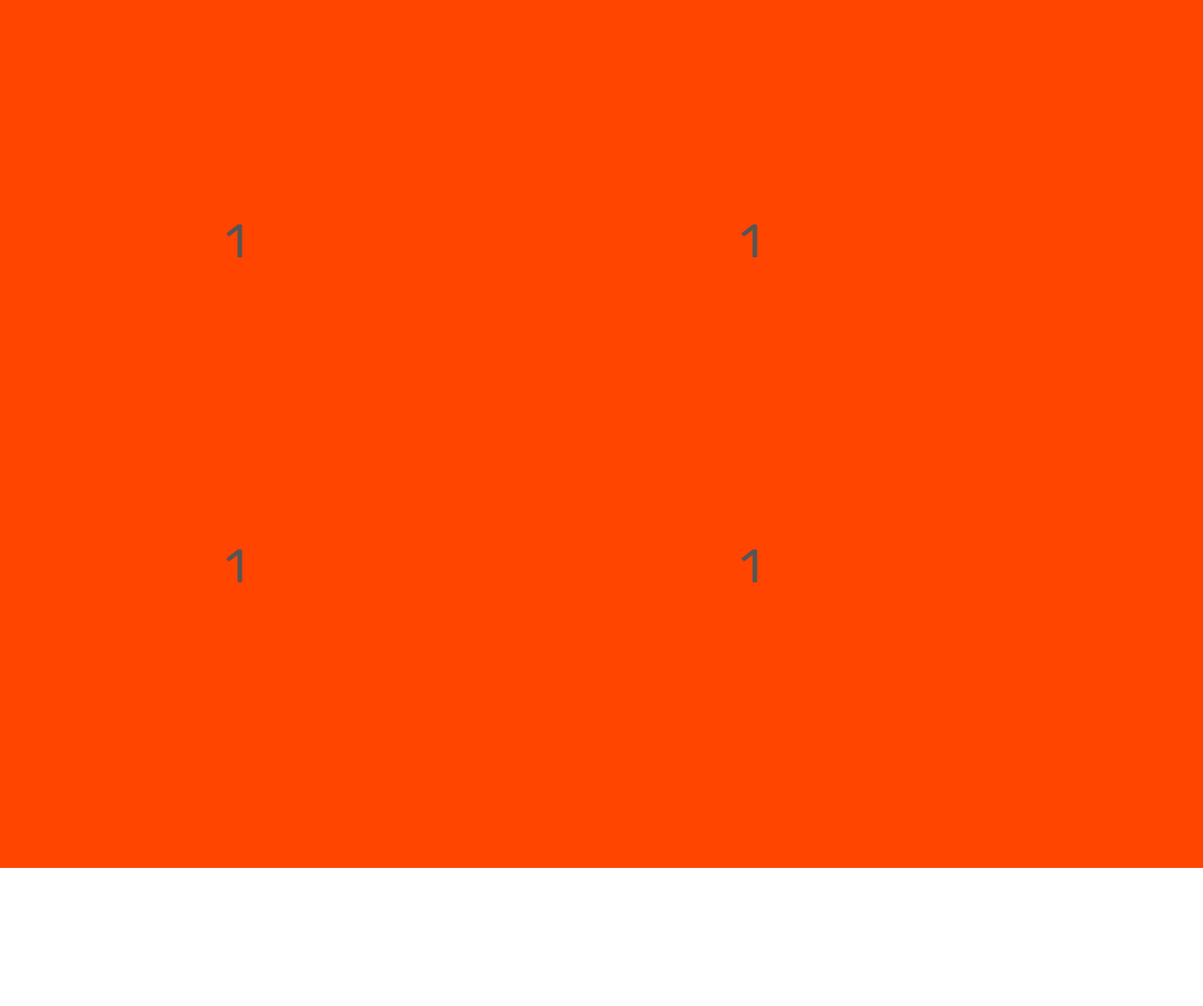
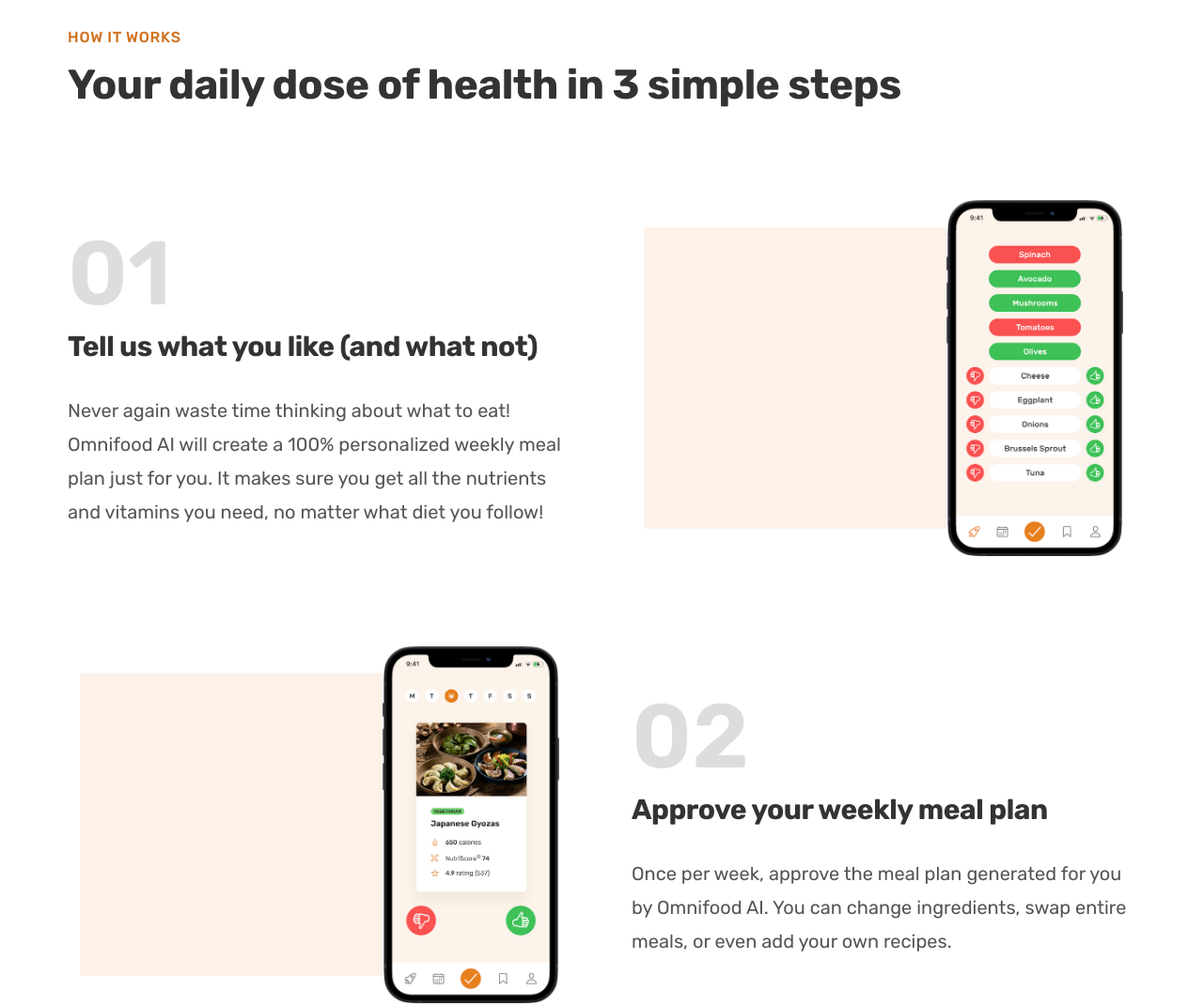
Before and after one commit to danielolasupo02/Omnifood-Eats, a plain HTML site: page index.html in a window 1280 px wide. Shown: the part 960-2031 px from the top of the page at 94% size. Before the commit the page ends 1884 px from the top, so only its background shows below. Drawn offline with Linux system fonts and the light colour scheme.

Commit message:
Add how-it-works section

```diff
--- /dev/null
+++ b/css/general.css
@@ -0,0 +1,106 @@
+/*********************/
+/*GENERAL RE-USABLE COMPONENTS*/
+/*********************/
+.container {
+  /*1140px*/
+  max-width: 120rem;
+  margin: 0 auto;
+  padding: 0 3.2rem;
+}
+
+.grid {
+  display: grid;
+  column-gap: 6.4rem;
+  row-gap: 9.6rem;
+}
+
+.grid--2-cols {
+  grid-template-columns: repeat(2, 1fr);
+}
+
+.grid--3-cols {
+  grid-template-columns: repeat(3, 1fr);
+}
+
+.grid--4-cols {
+  grid-template-columns: repeat(4, 1fr);
+}
+
+.grid--center-v {
+  align-items: center;
+}
+
+.heading-primary.heading-primary,
+.heading-secondary,
+.heading-tertiary {
+  font-weight: 700;
+  color: #333;
+  letter-spacing: -0.5px;
+}
+
+.heading-primary {
+  font-size: 5.2rem;
+  line-height: 1.05;
+  margin-bottom: 3.2rem;
+}
+
+.heading-secondary {
+  font-size: 4.4rem;
+  line-height: 1.2;
+  margin-bottom: 9.6rem;
+}
+
+.heading-tertiary {
+  font-size: 3rem;
+  line-height: 1.2;
+  margin-bottom: 3.2rem;
+}
+
+.subheading {
+  display: block;
+  font-size: 1.6rem;
+  font-weight: 500;
+  color: #cf711f;
+  text-transform: uppercase;
+  margin-bottom: 1.6rem;
+  letter-spacing: 0.75px;
+}
+
+.btn:link,
+.btn:visited {
+  display: inline-block;
+  text-decoration: none;
+  font-size: 2rem;
+  font-weight: 600;
+  padding: 1.6rem 3.2rem;
+  border-radius: 9px;
+}
+
+.btn--full:link,
+.btn--full:visited {
+  background-color: #e67e22;
+  color: #fff;
+}
+
+.btn--full:hover,
+.btn--full:active {
+  background-color: #cf711f;
+  color: #fff;
+}
+
+.btn--outline:link,
+.btn--outline:visited {
+  background-color: #fff;
+  color: #555;
+}
+
+.btn--outline:hover,
+.btn--outline:active {
+  background-color: #fdf2e9;
+  /*Trick to add border inside*/
+  box-shadow: inset 0 0 0 3px #fff;
+}
+
+.margin-right-sm {
+  margin-right: 1.6rem;
+}
--- a/css/style.css
+++ b/css/style.css
@@ -10,7 +10,13 @@
 
 - Line Heights
 Default: 1
+Small: 1.05
+Medium: 1.2
+Paragraph default: 1.6
 
+- Letter Spacing
+0.5px
+0.75px
 
 --- 02 COLORS
 
@@ -52,81 +58,6 @@
   line-height: 1;
   font-weight: 400;
   color: #555;
-}
-
-/*********************/
-/*GENERAL RE-USABLE COMPONENTS*/
-/*********************/
-.container {
-  /*1140px*/
-  max-width: 120rem;
-  margin: 0 auto;
-  padding: 0 3.2rem;
-}
-
-.grid {
-  display: grid;
-  gap: 9.6rem;
-}
-
-.grid--2-cols {
-  grid-template-columns: repeat(2, 1fr);
-}
-
-.grid--3-cols {
-  grid-template-columns: repeat(3, 1fr);
-}
-
-.grid--4-cols {
-  grid-template-columns: repeat(4, 1fr);
-}
-
-.heading-primary {
-  font-size: 5.2rem;
-  font-weight: 700;
-  line-height: 1.05;
-  color: #333;
-  letter-spacing: -0.5px;
-  margin-bottom: 3.2rem;
-}
-
-.btn:link,
-.btn:visited {
-  display: inline-block;
-  text-decoration: none;
-  font-size: 2rem;
-  font-weight: 600;
-  padding: 1.6rem 3.2rem;
-  border-radius: 9px;
-}
-
-.btn--full:link,
-.btn--full:visited {
-  background-color: #e67e22;
-  color: #fff;
-}
-
-.btn--full:hover,
-.btn--full:active {
-  background-color: #cf711f;
-  color: #fff;
-}
-
-.btn--outline:link,
-.btn--outline:visited {
-  background-color: #fff;
-  color: #555;
-}
-
-.btn--outline:hover,
-.btn--outline:active {
-  background-color: #fdf2e9;
-  /*Trick to add border inside*/
-  box-shadow: inset 0 0 0 3px #fff;
-}
-
-.margin-right-sm {
-  margin-right: 1.6rem;
 }
 
 /*********************/
@@ -255,10 +186,45 @@
 /*********************/
 .section-how {
   padding: 9.6rem 0;
-  background-color: orangered;
+  /* background-color: orangered; */
 }
 
-.section-how div {
+.step-number {
+  font-size: 9.6rem;
+  font-weight: 600;
+  color: #ddd;
+  margin-bottom: 1.2rem;
+}
+
+.step-img-box {
+  display: flex;
+  align-items: center;
+  justify-content: center;
+}
+
+.step-img-box::before {
+  content: "";
+  display: block;
+  width: 60%;
+  /* height: 100px; */
+  background-color: #fdf2e9;
+
+  padding-bottom: 60%;
+
+  /*Pushes this to appear underneath the phone*/
+}
+
+.step-img {
+  width: 35%;
+  z-index: 10;
+}
+
+.step-description {
+  font-size: 2rem;
+  line-height: 1.8;
+}
+
+/* .section-how div {
   padding: 100px;
   font-size: 50px;
-}
+} */
--- a/index.html
+++ b/index.html
@@ -11,6 +11,7 @@
       href="https://fonts.googleapis.com/css2?family=Rubik:wght@400;500;600;700&display=swap"
       rel="stylesheet"
     />
+    <link rel="stylesheet" href="css/general.css" />
     <link rel="stylesheet" href="css/style.css" />
     <title>Omnifood — Never cook again!</title>
   </head>
@@ -65,11 +66,70 @@
       </section>
 
       <section class="section-how">
-        <div class="container grid grid--2-cols">
-          <div>1</div>
-          <div>1</div>
-          <div>1</div>
-          <div>1</div>
+        <div class="container">
+          <span class="subheading"> How it works</span>
+          <h2 class="heading-secondary">
+            Your daily dose of health in 3 simple steps
+          </h2>
+        </div>
+
+        <div class="container grid grid--2-cols grid--center-v">
+          <!--STEP 01-->
+          <div class="step-text-box">
+            <p class="step-number">01</p>
+            <h3 class="heading-tertiary">
+              Tell us what you like (and what not)
+            </h3>
+            <p class="step-description">
+              Never again waste time thinking about what to eat! Omnifood AI
+              will create a 100% personalized weekly meal plan just for you. It
+              makes sure you get all the nutrients and vitamins you need, no
+              matter what diet you follow!
+            </p>
+          </div>
+          <div class="step-img-box">
+            <img
+              src="img/app/app-screen-1.png"
+              class="step-img"
+              alt="iPhone app preferences selection screen"
+            />
+          </div>
+
+          <!--STEP 02-->
+          <div class="step-img-box">
+            <img
+              src="img/app/app-screen-2.png"
+              class="step-img"
+              alt="iPhone app meals approving plan screen"
+            />
+          </div>
+          <div class="step-text-box">
+            <p class="step-number">02</p>
+            <h3 class="heading-tertiary">Approve your weekly meal plan</h3>
+            <p class="step-description">
+              Once per week, approve the meal plan generated for you by Omnifood
+              AI. You can change ingredients, swap entire meals, or even add
+              your own recipes.
+            </p>
+          </div>
+
+          <!--STEP 03-->
+          <div class="step-text-box">
+            <p class="step-number">03</p>
+            <h3 class="heading-tertiary">Receive meals at convenient time</h3>
+            <p class="step-description">
+              Best chefs in town will cook your selected meal every day, and we
+              will deliver it to your door whenever works best for you. You can
+              change delivery schedule and address daily!
+            </p>
+          </div>
+          <div class="step-img-box">
+            <img
+              src="img/app/app-screen-2.png"
+              class="step-img"
+              alt="iPhone app meals approving plan screen"
+            />
+          </div>
         </div>
       </section>
     </main>
```
